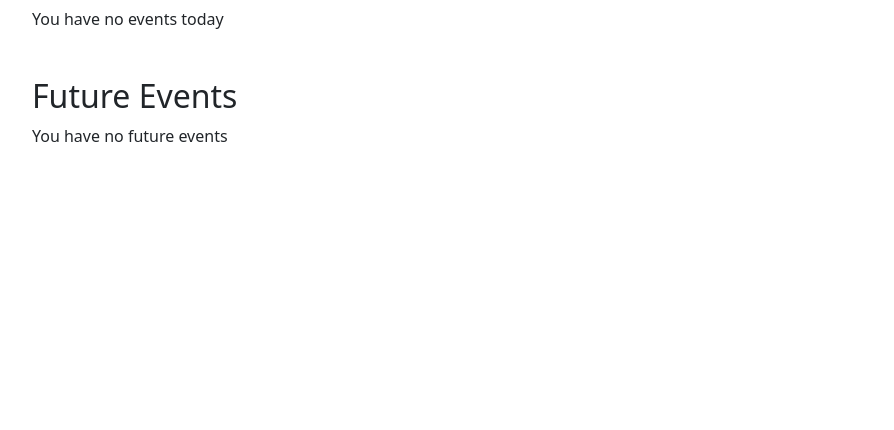
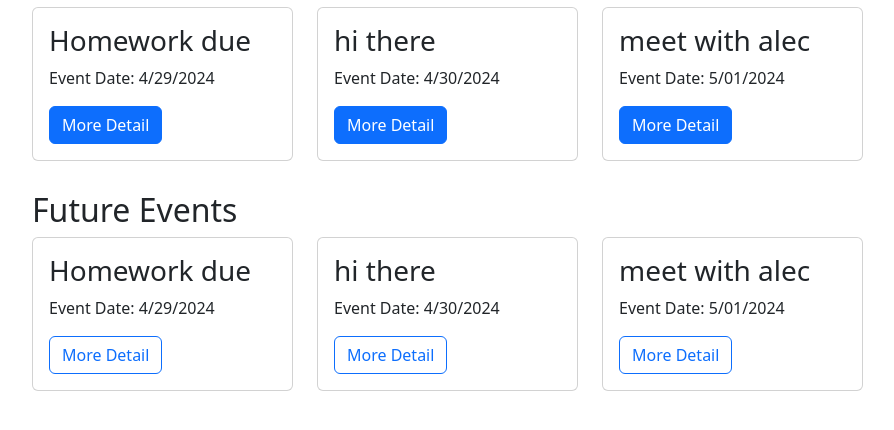
Before and after one commit to alex-aNelson/313-project, a Django app: template calendar_project/calendarAPP/templates/calendarAPP/index.html in a window 1280 px wide. Shown: the part 95-525 px from the top of the page, without its empty margins (50-944 px from the left). Run offline with Django 5.2, Linux system fonts and the light colour scheme; the template is opened without the code that fills it: values that come from a table or form of the project are taken from there, others are empty; data comes from the database, SQL or seed files in the repository; some libraries are stand-ins or nearby versions.

Commit message:
fixed changes

```diff
--- a/calendar_project/calendarAPP/templates/calendarAPP/index.html
+++ b/calendar_project/calendarAPP/templates/calendarAPP/index.html
@@ -10,8 +10,8 @@
     <div class="today">
         <h2>Today - <script> document.write(new Date().toLocaleDateString()); </script></h2>
         <div class="row">
-            {% if today_update_events %}
-                {% for event in today_update_events %}
+            {% if today_events %}
+                {% for event in today_events %}
                     <div class="col-sm-3">
                         <div class="card">
                             <div class="card-body">
@@ -31,8 +31,8 @@
     <div class="future" style="margin-top: 30px">
         <h2>Future Events</h2>
         <div class="row">
-            {% if future_update_events %}
-                {% for event in future_update_events %}
+            {% if future_events %}
+                {% for event in future_events %}
                     <div class="col-sm-3"  style="margin-bottom: 25px;">
                         <div class="card">
                             <div class="card-body">
```
